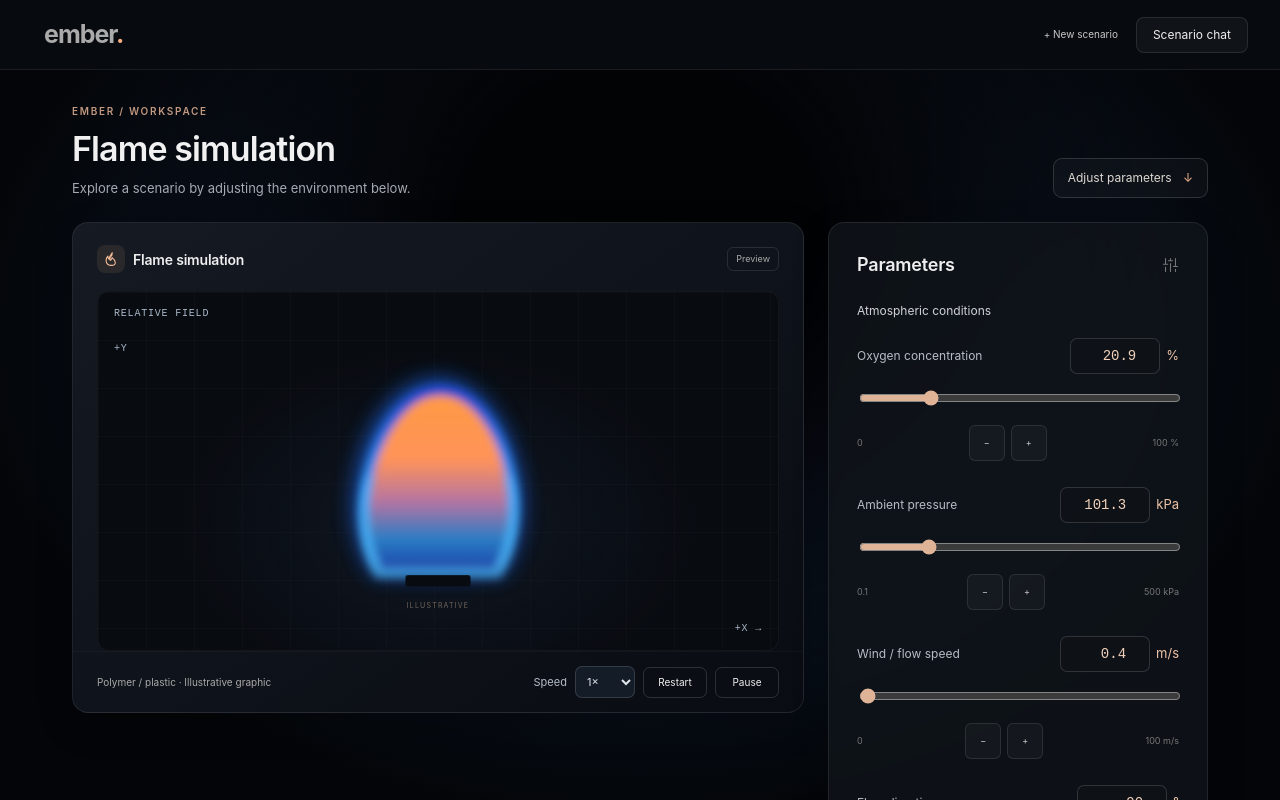
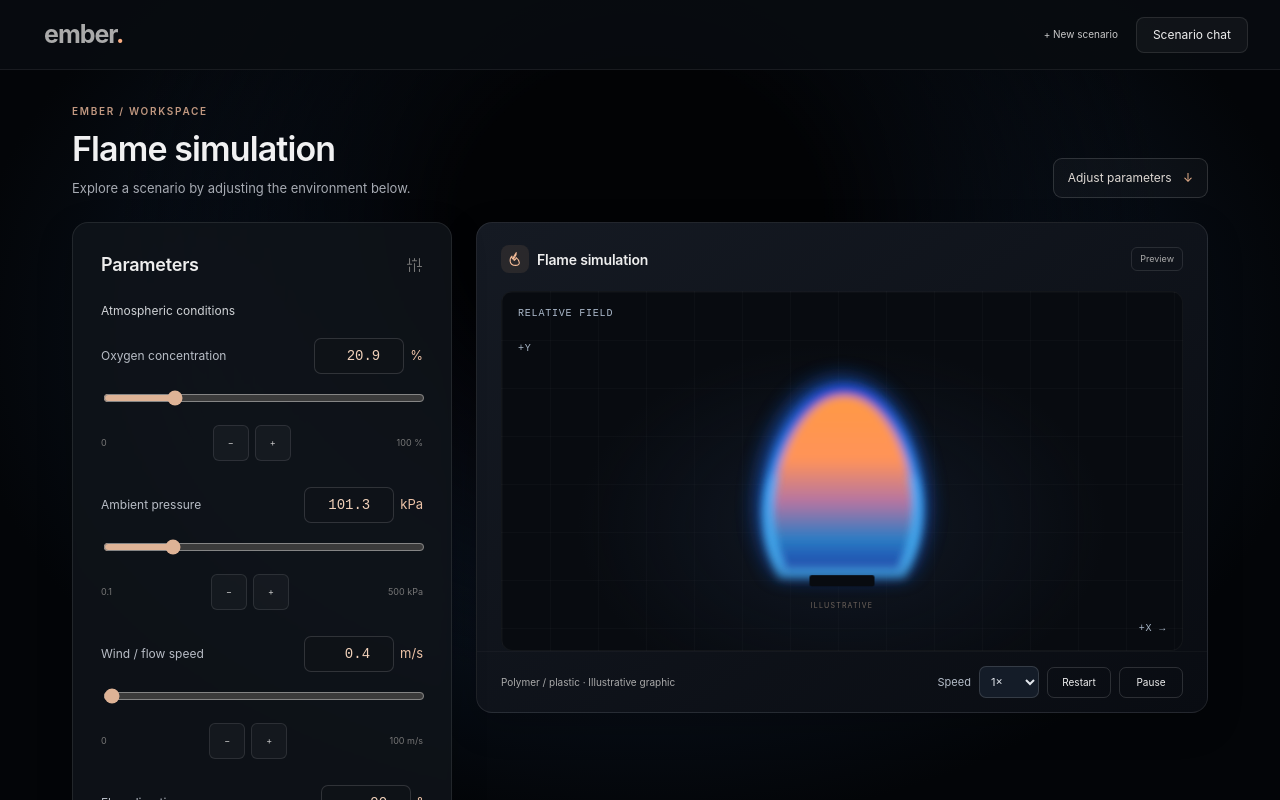
Before and after one commit to wawahwa801/nasa-space-apps, a Next.js app in the folder frontend/: page / in a window 1280 px wide. Shown: the top 800 px of the page. Built offline with nearby package versions, Linux system fonts and the light colour scheme.

Commit message:
Place parameters left of flame

```diff
--- a/frontend/app/globals.css
+++ b/frontend/app/globals.css
@@ -1441,8 +1441,8 @@ body { font-family: -apple-system, BlinkMacSystemFont, "Segoe UI", sans-serif; -
 @media (min-width: 1000px) {
   .conversation {
     display: grid;
-    grid-template-columns: minmax(0, 1fr) minmax(320px, 380px);
-    grid-template-areas: "intro intro" "flame parameters" "prediction parameters" "readout-heading parameters" "readouts parameters" "status parameters";
+    grid-template-columns: minmax(320px, 380px) minmax(0, 1fr);
+    grid-template-areas: "intro intro" "parameters flame" "parameters prediction" "parameters readout-heading" "parameters readouts" "parameters status";
     align-items: start;
     gap: 0 24px;
   }
```
